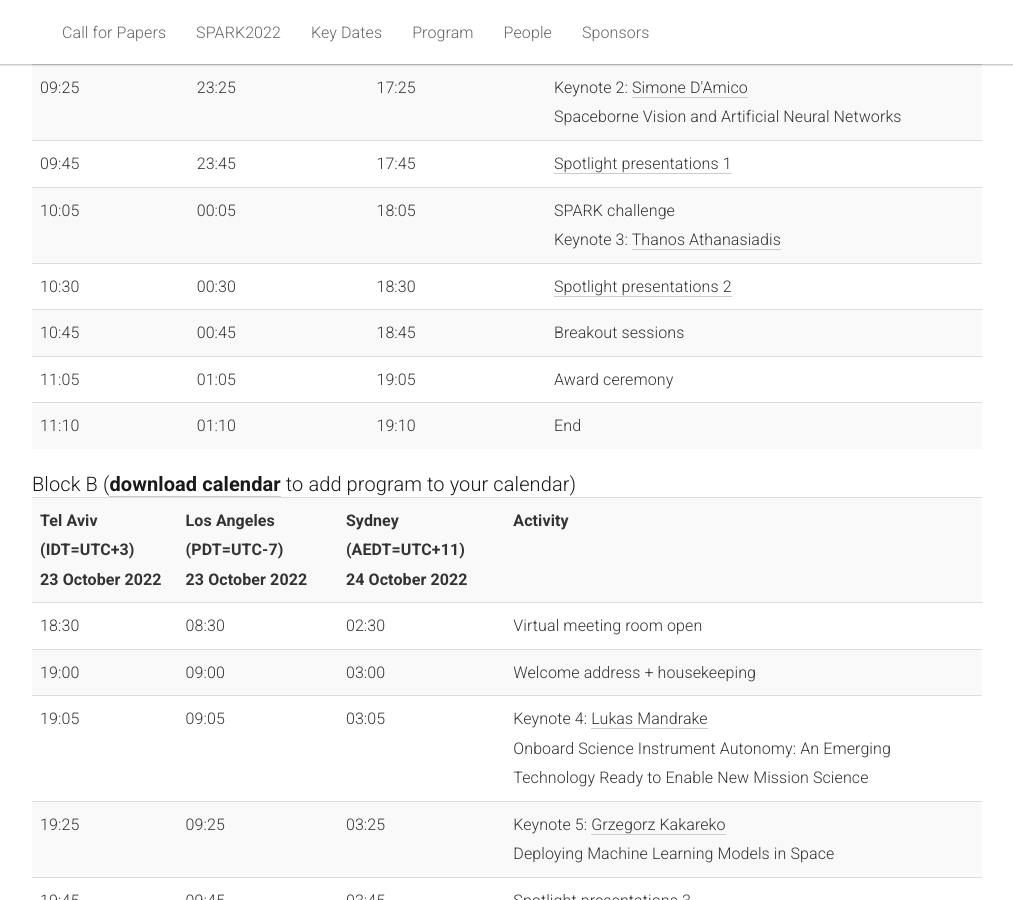
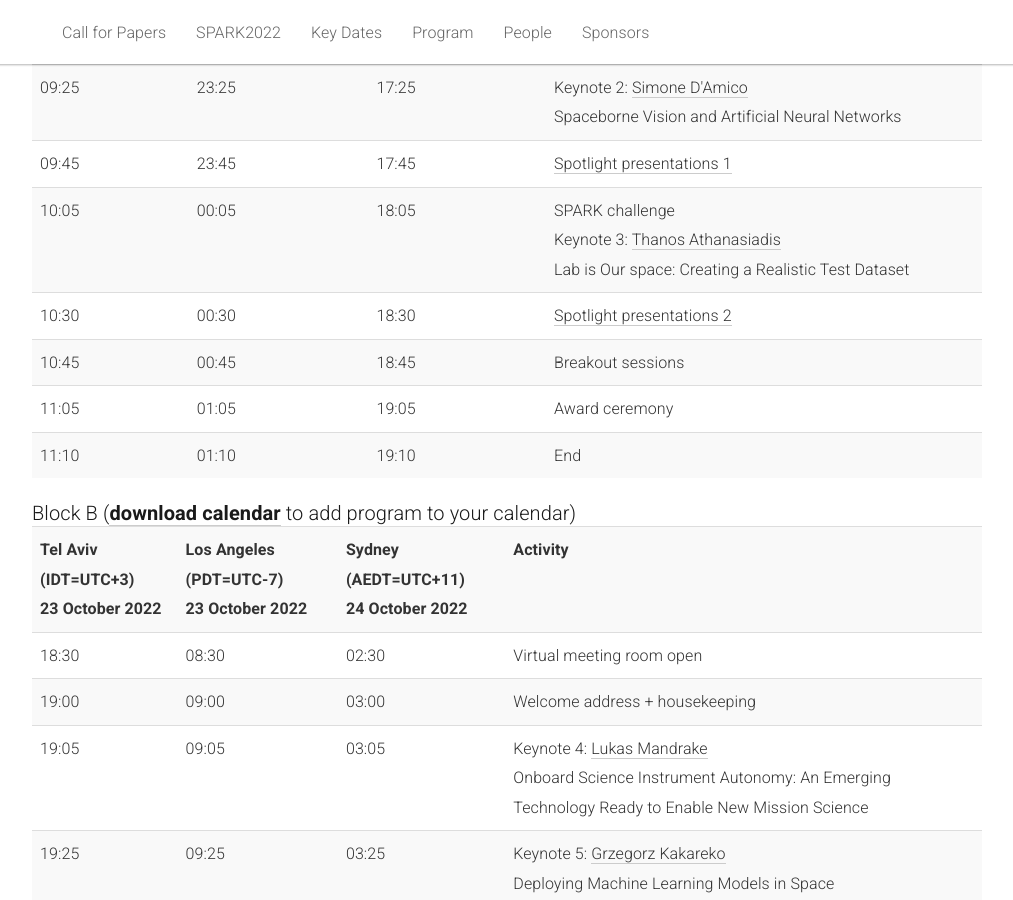
Before and after one commit to AIforSpace/2024, a Jekyll site: the page built from _pages/home.md, in a window 1280 px wide and 900 px high, scrolled down 1472 px. Shown: the whole window, without its empty margins (133-1146 px from the left). Built offline with Jekyll 4.4.1, drawn with Linux system fonts in a browser that asks for light colours.

Commit message:
Update home.md

```diff
--- a/_pages/home.md
+++ b/_pages/home.md
@@ -138,7 +138,7 @@
           <td>10:05</td>
           <td>00:05</td>
           <td>18:05</td>
-          <td>SPARK challenge <br>Keynote 3: <a href="#keynote">Thanos Athanasiadis</a> <br> </td>
+          <td>SPARK challenge <br>Keynote 3: <a href="#keynote">Thanos Athanasiadis</a> <br>Lab is Our space: Creating a Realistic Test Dataset</td>
         </tr>
         <tr>
           <td>10:30</td>
```
